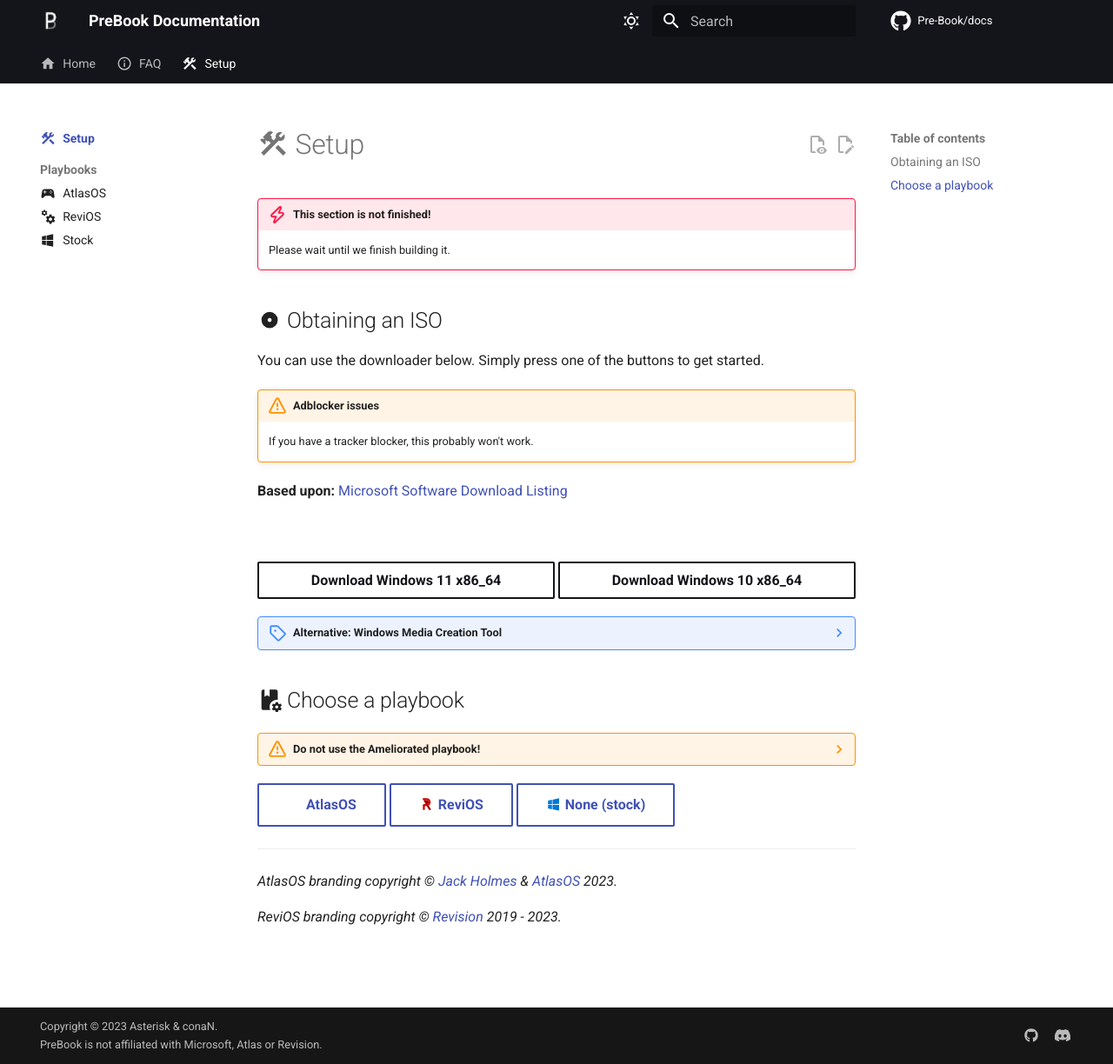
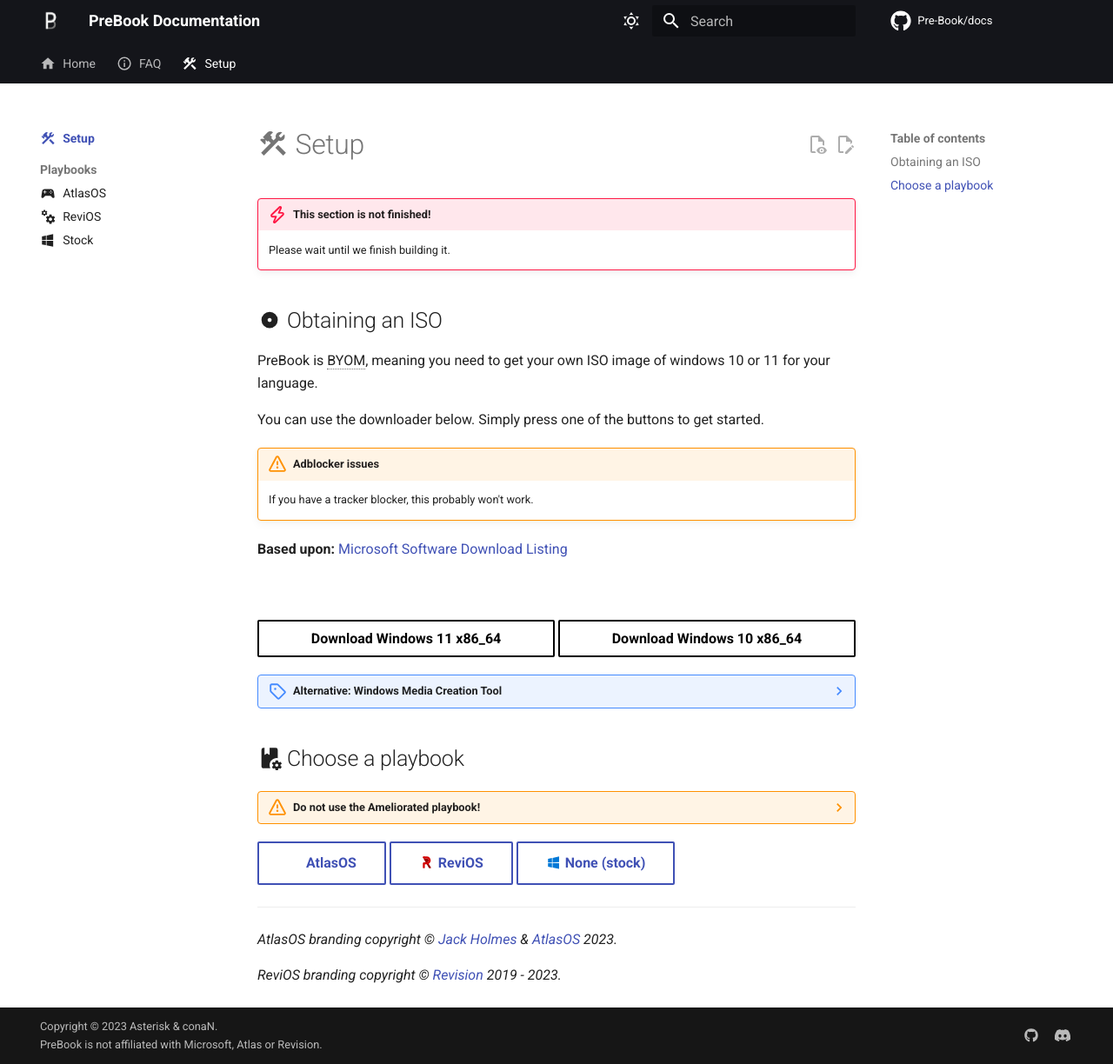
Before and after one commit to Pre-Book/docs, an MkDocs documentation site: the page built from docs/setup/README.md, in a window 1280 px wide and 1224 px high. Shown: the whole window at 87% size. Built offline with MkDocs 1.6.1 and Material for MkDocs 9.7.7, drawn with Linux system fonts in a browser that asks for light colours; comment, search, counter and statistics services are not loaded.

Commit message:
fix(msdl): fix button color

```diff
--- a/docs/setup/README.md
+++ b/docs/setup/README.md
@@ -10,6 +10,8 @@ description: How to use PreBook.
     Please wait until we finish building it.
 
 ## :material-disc: Obtaining an ISO
+
+PreBook is BYOM, meaning you need to get your own ISO image of windows 10 or 11 for your language.
 
 You can use the downloader below. Simply press one of the buttons to get started.
 
--- a/docs/stylesheets/msdl.css
+++ b/docs/stylesheets/msdl.css
@@ -79,7 +79,7 @@ option {
     border: .1rem solid;
     border-color: currentcolor;
     border-radius: .1rem;
-    color: var(--md-primary-fg-color);
+    color: var(#5e8bde);
     cursor: pointer;
     display: inline-block;
     font-weight: 700;
```
Also changed, not shown: includes/abbreviations.md (+1 -0 lines).
